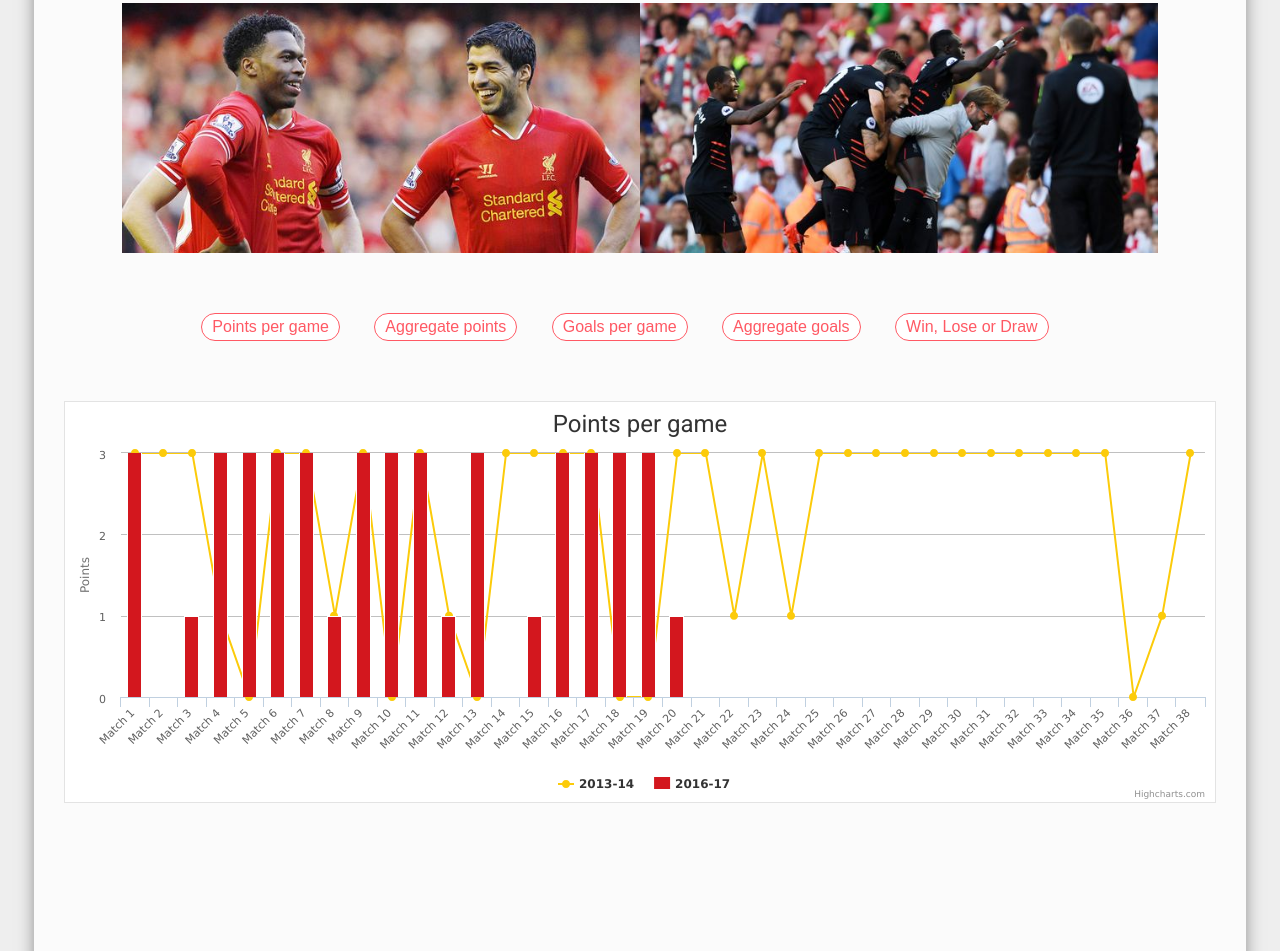
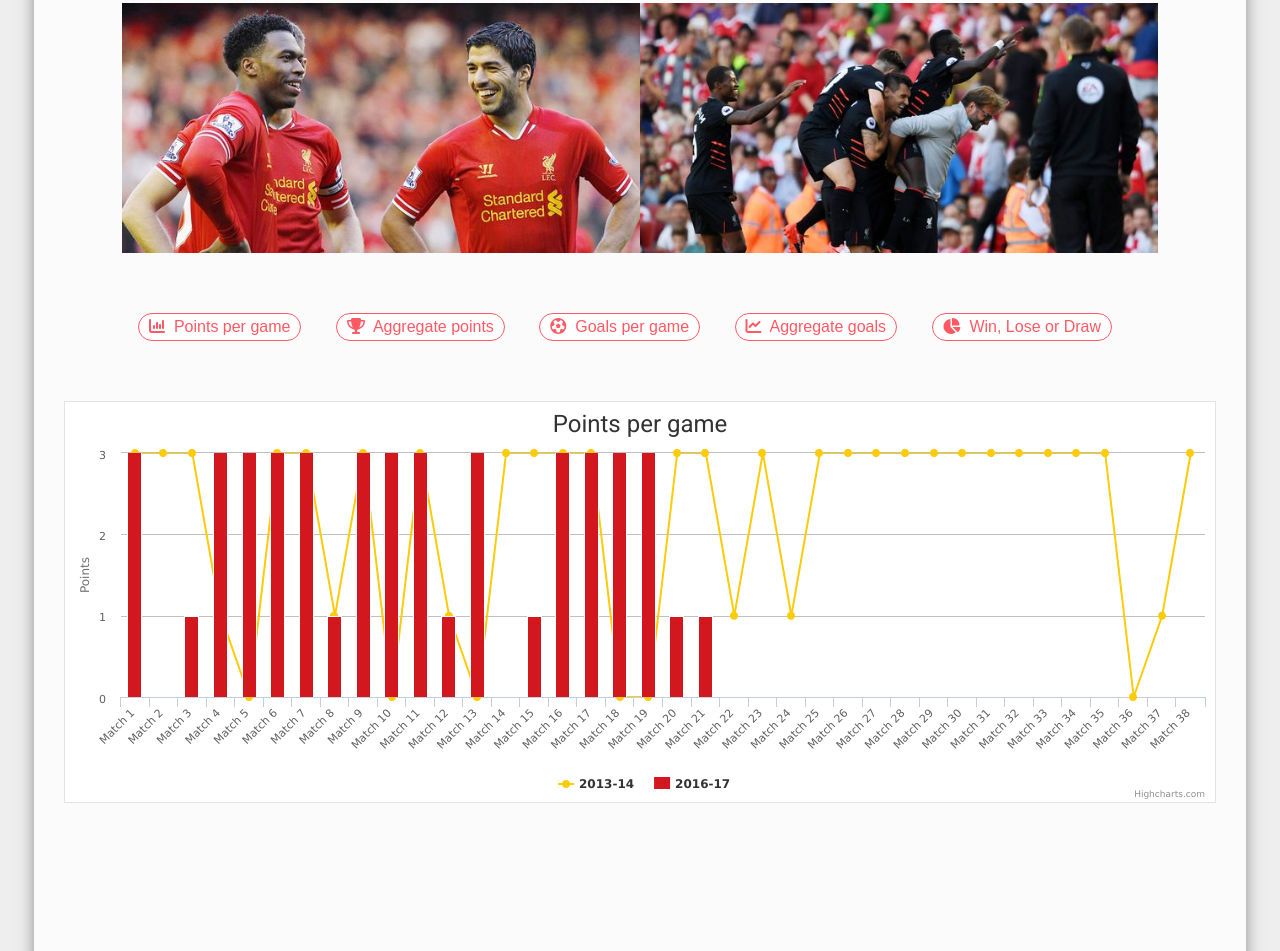
Before and after one commit to dubblebee/LFC-Stats, a plain HTML site: page index.html in a window 1280 px wide. Shown: the part 442-1393 px from the top of the page. Drawn offline with nearby package versions, Linux system fonts and the light colour scheme.

Commit message:
Added FontAwesome icons

```diff
--- a/index.html
+++ b/index.html
@@ -11,6 +11,7 @@
 		<script src="https://ajax.googleapis.com/ajax/libs/jquery/1.8.2/jquery.min.js"></script>
 		<script src="js/highcharts.js"></script>
 		<script src="js/lfc-high-16-17.js"></script>
+		<script src="https://use.fontawesome.com/c014308294.js"></script>
 	</head>
 
 	<body>
@@ -29,11 +30,11 @@
 
 		<div class="nav">
 			<ul>
-				<li><a href="#pts"><button class="bttn-unite bttn-sm bttn-danger">Points per game</button></a></li>
-				<li><a href="#pts-ttl"><button class="bttn-unite bttn-sm bttn-danger">Aggregate points</button></a></li>
-				<li><a href="#goals"><button class="bttn-unite bttn-sm bttn-danger">Goals per game</button></a></li>
-				<li><a href="#goals-ttl"><button class="bttn-unite bttn-sm bttn-danger">Aggregate goals</button></a></li>
-				<li><a href="#wld"><button class="bttn-unite bttn-sm bttn-danger">Win, Lose or Draw</button></a></li>
+				<li><a href="#pts"><button class="bttn-unite bttn-sm bttn-danger"><i class="fa fa-bar-chart"></i>&nbsp; Points per game</button></a></li>
+				<li><a href="#pts-ttl"><button class="bttn-unite bttn-sm bttn-danger"><i class="fa fa-trophy"></i>&nbsp; Aggregate points</button></a></li>
+				<li><a href="#goals"><button class="bttn-unite bttn-sm bttn-danger"><i class="fa fa-soccer-ball-o"></i>&nbsp; Goals per game</button></a></li>
+				<li><a href="#goals-ttl"><button class="bttn-unite bttn-sm bttn-danger"><i class="fa fa-line-chart"></i>&nbsp; Aggregate goals</button></a></li>
+				<li><a href="#wld"><button class="bttn-unite bttn-sm bttn-danger"><i class="fa fa-pie-chart"></i>&nbsp; Win, Lose or Draw</button></a></li>
 			</ul>
 		</div>
 
@@ -69,11 +70,11 @@
 
 		<div class="footer">
 			<ul>
-				<li><a href="#pts"><button class="bttn-unite bttn-sm bttn-danger">Points per game</button></a></li>
-				<li><a href="#pts-ttl"><button class="bttn-unite bttn-sm bttn-danger">Aggregate points</button></a></li>
-				<li><a href="#goals"><button class="bttn-unite bttn-sm bttn-danger">Goals per game</button></a></li>
-				<li><a href="#goals-ttl"><button class="bttn-unite bttn-sm bttn-danger">Aggregate goals</button></a></li>
-				<li><a href="#wld"><button class="bttn-unite bttn-sm bttn-danger">Win, Lose or Draw</button></a></li>
+				<li><a href="#pts"><button class="bttn-unite bttn-sm bttn-danger"><i class="fa fa-bar-chart"></i>&nbsp; Points per game</button></a></li>
+				<li><a href="#pts-ttl"><button class="bttn-unite bttn-sm bttn-danger"><i class="fa fa-trophy"></i>&nbsp; Aggregate points</button></a></li>
+				<li><a href="#goals"><button class="bttn-unite bttn-sm bttn-danger"><i class="fa fa-soccer-ball-o"></i>&nbsp; Goals per game</button></a></li>
+				<li><a href="#goals-ttl"><button class="bttn-unite bttn-sm bttn-danger"><i class="fa fa-line-chart"></i>&nbsp; Aggregate goals</button></a></li>
+				<li><a href="#wld"><button class="bttn-unite bttn-sm bttn-danger"><i class="fa fa-pie-chart"></i>&nbsp; Win, Lose or Draw</button></a></li>
 			</ul>
 		</div>
 
--- a/js/lfc-high-16-17.js
+++ b/js/lfc-high-16-17.js
@@ -48,7 +48,7 @@ $(function () {
         }, {
             type: 'column',
             name: '2016-17',
-            data: [3, 0, 1, 3, 3, 3, 3, 1, 3, 3, 3, 1, 3, 0, 1, 3, 3, 3, 3, 1]
+            data: [3, 0, 1, 3, 3, 3, 3, 1, 3, 3, 3, 1, 3, 0, 1, 3, 3, 3, 3, 1, 1]
         }]
     });
 
@@ -91,7 +91,7 @@ $(function () {
         }, {
             type: 'column',
             name: '2016-17',
-            data: [3, 3, 4, 7, 10, 13, 16, 17, 20, 23, 26, 27, 30, 30, 31, 34, 37, 40, 43, 44]
+            data: [3, 3, 4, 7, 10, 13, 16, 17, 20, 23, 26, 27, 30, 30, 31, 34, 37, 40, 43, 44, 45]
         }, {
             type: 'pie',
             name: 'Total Pts',
@@ -101,7 +101,7 @@ $(function () {
                 //, color: Highcharts.getOptions().colors[0] // 2013-14's color
             }, {
                 name: '2016-17',
-                y: 44
+                y: 45
                 //, color: Highcharts.getOptions().colors[8] // 2014-15's color
             }],
             center: [170, -10],
@@ -152,7 +152,7 @@ $(function () {
         }, {
             type: 'column',
             name: '2016-17',
-            data: [4, 0, 1, 4, 2, 5, 2, 0, 2, 4, 6, 0, 2, 3, 2, 3, 1, 4, 1, 2]
+            data: [4, 0, 1, 4, 2, 5, 2, 0, 2, 4, 6, 0, 2, 3, 2, 3, 1, 4, 1, 2, 1]
         },
         {
             type: 'pie',
@@ -163,7 +163,7 @@ $(function () {
                 //, color: Highcharts.getOptions().colors[0] // 2013-14's color
             }, {
                 name: '2016-17',
-                y: 48
+                y: 49
                 //, color: Highcharts.getOptions().colors[8] // 2014-15's color
             }],
             center: [170, 20],
@@ -214,7 +214,7 @@ $(function () {
         }, {
             type: 'column',
             name: '2016-17',
-            data: [4, 4, 5, 9, 11, 16, 18, 18, 20, 24, 30, 30, 32, 35, 37, 40, 41, 45, 46, 48]
+            data: [4, 4, 5, 9, 11, 16, 18, 18, 20, 24, 30, 30, 32, 35, 37, 40, 41, 45, 46, 48, 49]
         }, {
             type: 'pie',
             name: 'Total Goals',
@@ -224,7 +224,7 @@ $(function () {
                 //, color: Highcharts.getOptions().colors[0] // 2013-14's color
             }, {
                 name: '2016-17',
-                y: 48
+                y: 49
                 //, color: Highcharts.getOptions().colors[8] // 2014-15's color
             }],
             center: [170, -10],
@@ -277,7 +277,7 @@ $(function () {
             data: [
                 ['Won', 13],
                 ['Lost', 2],
-                ['Drew', 5]
+                ['Drew', 6]
             ]
         }]
     });
```
